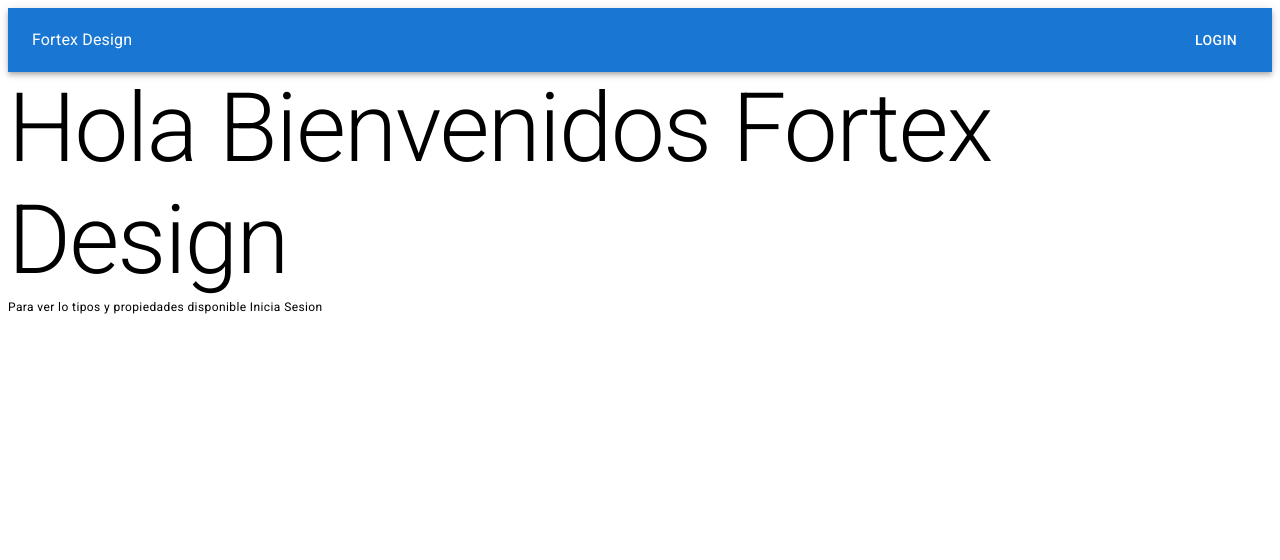
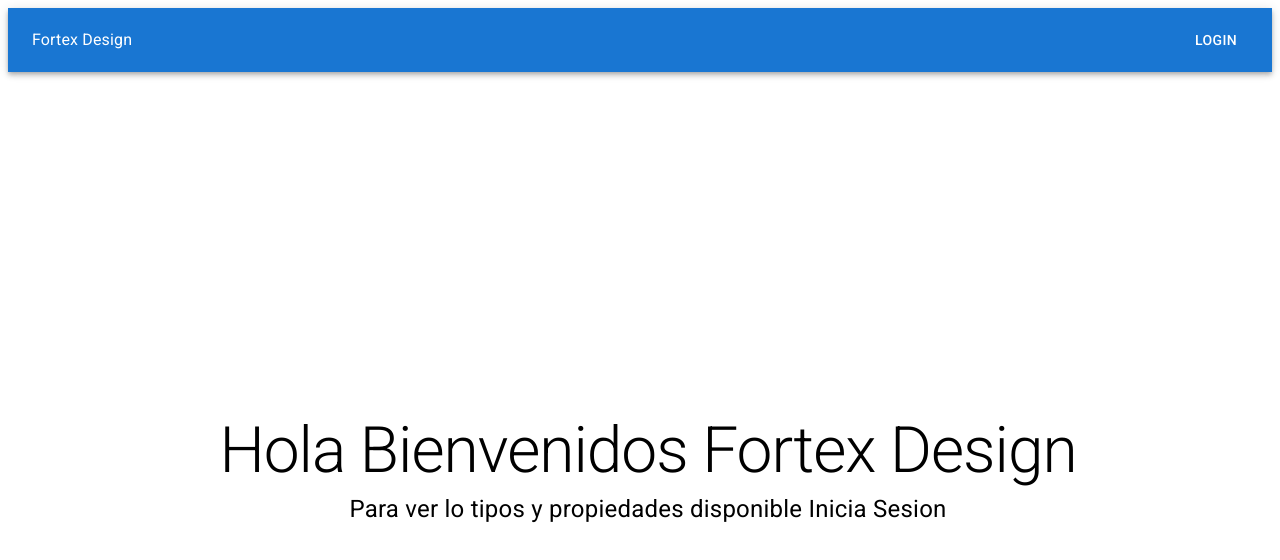
Before and after one commit to Jonathanxl1/app-nextjs-mui, a Next.js app: page / in a window 1280 px wide. Shown: the top 560 px of the page. Built offline with nearby package versions, Linux system fonts and the light colour scheme; no server answers; what axios-mock-adapter would draw is missing.

Commit message:
style(Home Page): Align Message welcome to app

```diff
--- a/app/page.tsx
+++ b/app/page.tsx
@@ -103,10 +103,32 @@ export default function Home() {
         <Grid2
           alignItems="center"
           justifyContent="center"
-          sx={{ minWidth: "100vw", height: "100svh", mx: "auto", my: 0 }}
+          sx={{
+            display: "flex",
+            flexDirection: "column",
+            minWidth: "100vw",
+            height: "100svh",
+            mx: "auto",
+            my: 0,
+            padding: { xs: 2, sm: 3, md: 4 },
+          }}
         >
-          <Typography variant="h1">Hola Bienvenidos Fortex Design</Typography>
-          <Typography variant="caption">
+          <Typography
+            variant="h1"
+            sx={{
+              fontSize: { xs: "2rem", sm: "3rem", md: "4rem" },
+              textAlign: "center",
+            }}
+          >
+            Hola Bienvenidos Fortex Design
+          </Typography>
+          <Typography
+            variant="subtitle1"
+            sx={{
+              fontSize: { xs: "1rem", sm: "1.25rem", md: "1.5rem" },
+              textAlign: "center",
+            }}
+          >
             Para ver lo tipos y propiedades disponible Inicia Sesion
           </Typography>
         </Grid2>
```
